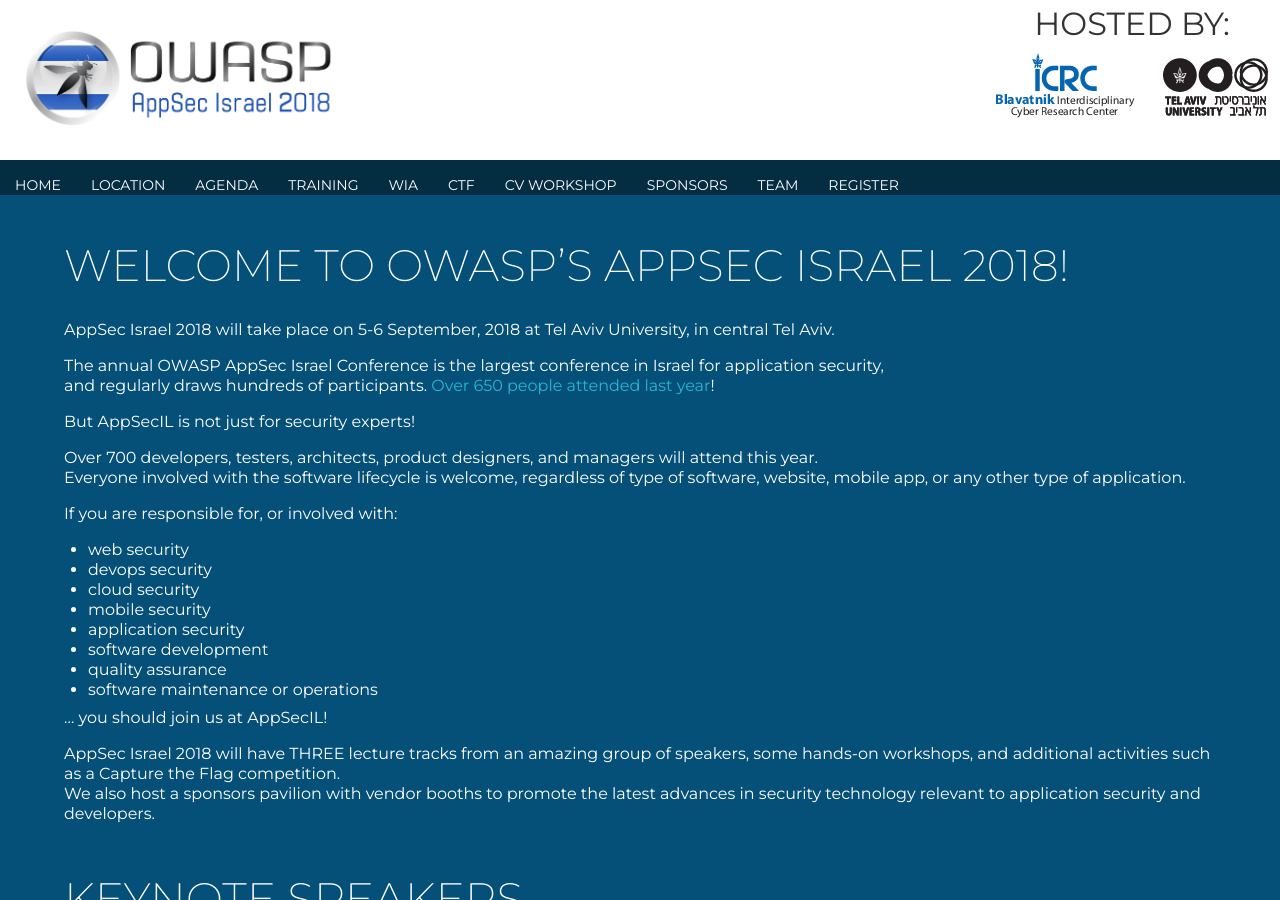
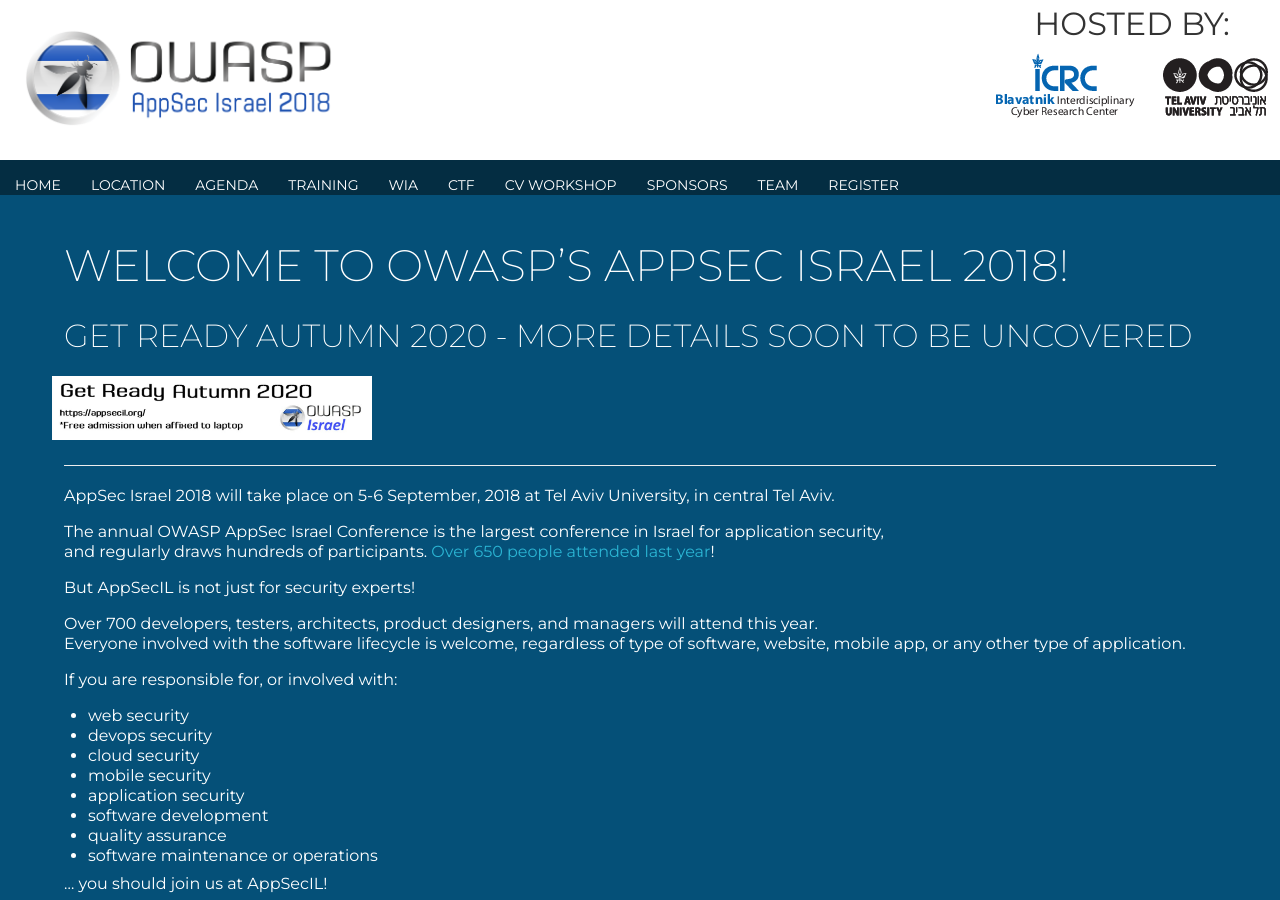
Before and after one commit to OWASP/AppSec-Israel-2018, a Jekyll site: the page built from index.md, in a window 1280 px wide and 900 px high. Built offline with Jekyll 4.4.1, drawn with Linux system fonts in a browser that asks for light colours; our own code applies the rules of GitHub Pages for plain Markdown files.

Commit message:
Promo for OWASP IL 2020 conf site

```diff
--- a/index.md
+++ b/index.md
@@ -2,6 +2,11 @@
 ---
 
 ## Welcome to OWASP's {{ site.title }}!
+
+### Get Ready Autumn 2020 - more details soon to be uncovered
+<img src="assets/img/sticker2020.jpeg" style="width:20em; margin-left:-0.75em;">
+
+---
 
 **{{ site.title }} will take place on {{ site.dates }} at Tel Aviv University, in central Tel Aviv.**
 
```
